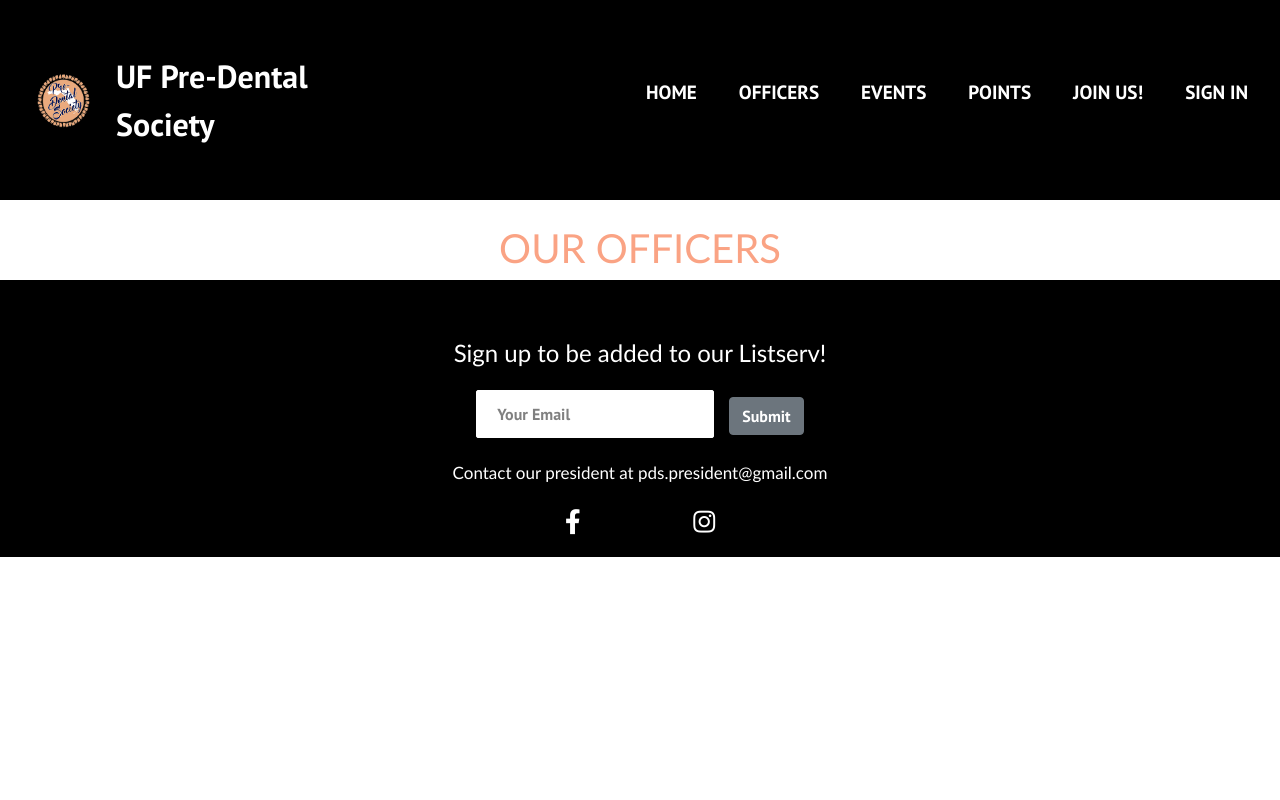
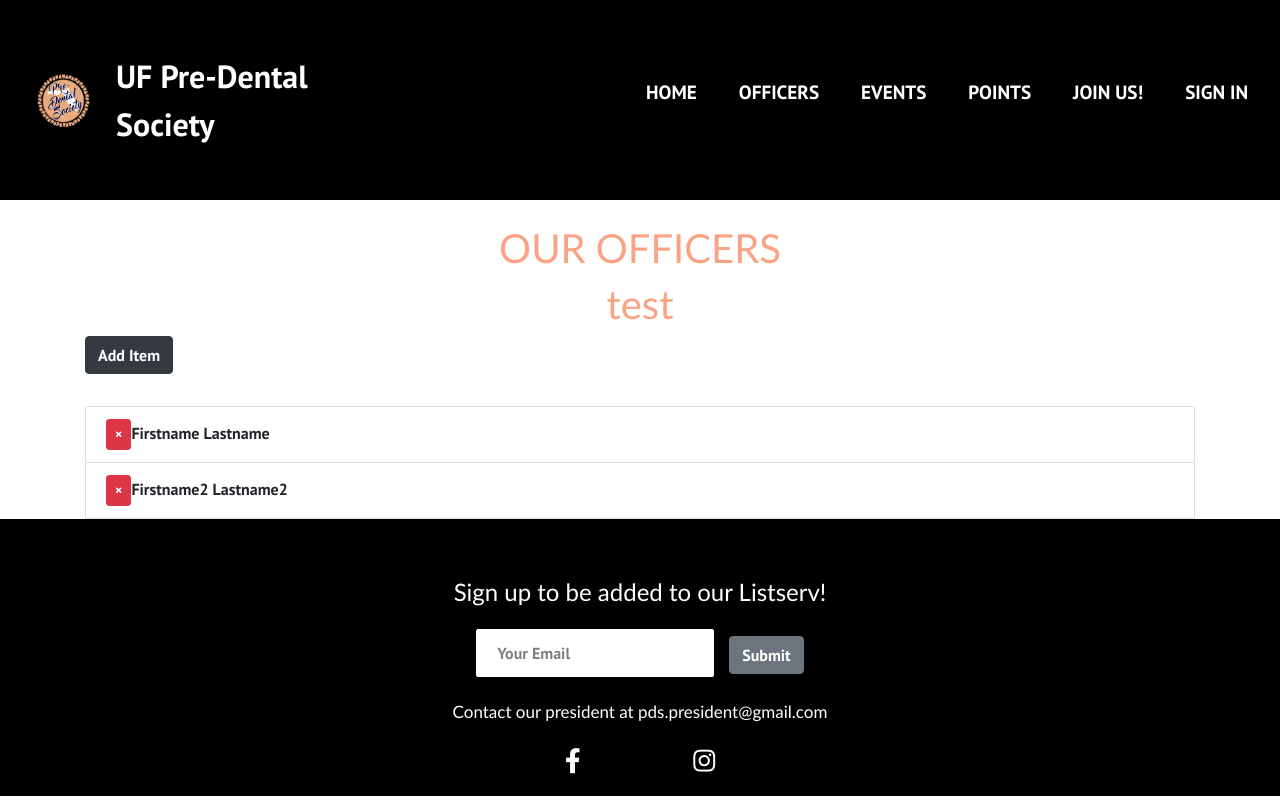
Before and after one commit to chris-brugal/UF-Pre-Dental-Society, a React (Create React App) app in the folder client/: page /our-officers in a window 1280 px wide. Built offline with nearby package versions, Linux system fonts and the light colour scheme.

Commit message:
OfficerPage implementation

```diff
--- a/client/package.json
+++ b/client/package.json
@@ -9,7 +9,7 @@
     "axios": "^0.21.1",
     "bootstrap": "^4.6.0",
     "mocha": "^8.3.2",
-    "react": "^17.0.1",
+    "react": "^17.0.2",
     "react-bootstrap": "^1.5.2",
     "react-dom": "^17.0.1",
     "react-redux": "^7.2.3",
--- /dev/null
+++ b/client/src/components/CreateOfficer.css
@@ -0,0 +1,17 @@
+.fade-enter {
+opacity: 0.01;
+}
+
+.fade-enter-active {
+opacity: 1;
+transition: opacity 500ms ease-in;
+}
+
+.fade-exit{
+opacity: 1;
+}
+
+.fade-exit-active{
+    opacity: 0.01;
+    transition: opacity 500ms ease-in;
+}
--- /dev/null
+++ b/client/src/components/CreateOfficer.js
@@ -0,0 +1,82 @@
+import React, { Component } from 'react';
+import { Container, ListGroup, ListGroupItem, Button } from 'reactstrap'; //install reactstrap
+import { CSSTransition, TransitionGroup } from 'react-transition-group';
+import {v1 as uuid} from 'uuid';
+import './CreateOfficer.css';
+import { connect } from 'react-redux';
+import { getOfficer, deleteOfficer, editOfficer, addOfficer } from '../actions/officerActions';
+import PropTypes from 'prop-types';
+
+class CreateOfficer extends Component {
+
+    /*
+    state = {
+        officers: [
+            { id: uuid(), name: 'Nate'},
+            { id: uuid(), name: 'Diana'},
+            { id: uuid(), name: 'Bobby'}
+        ]
+    }
+ */
+
+compoentDidMount() {
+this.props.getOfficer();
+}
+
+//OfficerPic class here
+render() {
+const { officers } = this.props.officer;
+//const { officers } = this.state;
+return (
+
+    <Container>
+         <h1>test</h1>
+        <Button color="dark"
+        style={{marginBottom: '2rem'}}
+        onClick={() => {
+            const name = prompt('Enter Item');
+            if(name) {
+                this.setState(state => ({
+                    officers: [...state.officers, { id: uuid(), displayName: name }]
+                }));
+            }
+        }}>Add Item</Button>
+        <ListGroup>
+            <TransitionGroup className="officer-pics">
+                {officers.map(({ id, displayName }) => (
+                <CSSTransition key={id} timeout={500} classNames="fade">
+                <ListGroupItem>
+                    <Button
+                    className="remove-btn"
+                    color="danger"
+                    size="sm"
+                    onClick={() => {
+                        this.setState(state => ({
+                        officers: state.officers.filter(officer => officer.id !== id)
+                    }));
+                    }}
+                    >
+                    &times;
+                    </Button>
+                    {displayName}
+                </ListGroupItem>
+                </CSSTransition>
+                ))}
+                </TransitionGroup >
+        </ListGroup>
+    </Container>
+
+            );
+        }
+    }
+
+CreateOfficer.propTypes = {
+    getOfficer: PropTypes.func.isRequired,
+    officer: PropTypes.object.isRequired
+}
+
+const mapStateToProps = (state) => ({
+officer: state.officer
+});
+
+export default connect(mapStateToProps, {getOfficer, addOfficer, editOfficer, deleteOfficer })(CreateOfficer);
--- a/client/src/components/pages/OurOfficers.js
+++ b/client/src/components/pages/OurOfficers.js
@@ -1,12 +1,14 @@
 import React from 'react';
 import '../../App.css';
 import Footer from '../Footer';
+import CreateOfficer from '../CreateOfficer';
 
 export default function OurOfficers () {
     return (
         <>
         <br></br>
         <h1 className='our-officers'>OUR OFFICERS</h1>
+        <CreateOfficer />
         <Footer />
         </>
         )
--- a/client/src/store.js
+++ b/client/src/store.js
@@ -12,7 +12,7 @@ const store = createStore(
     compose(
         applyMiddleware(...middleware),
         /* TO BE REMOVED ONCE DEPLOYED */
-        window.__REDUX_DEVTOOLS_EXTENSION__ && window.__REDUX_DEVTOOLS_EXTENSION__()
+        window.__REDUX_DEVTOOLS_EXTENSION__ ? window.__REDUX_DEVTOOLS_EXTENSION__() : f => f
     )
 );
 
--- a/package.json
+++ b/package.json
@@ -17,7 +17,7 @@
     "method-override": "^3.0.0",
     "mocha": "^8.3.0",
     "moment": "^2.29.1",
-    "mongoose": "^5.12.0",
+    "mongoose": "^5.12.3",
     "morgan": "^1.10.0",
     "passport": "^0.4.1",
     "passport-google-oauth20": "^2.0.0"
```
Also changed, not shown: 2 other files (tests, documents, lock files or other folders).
